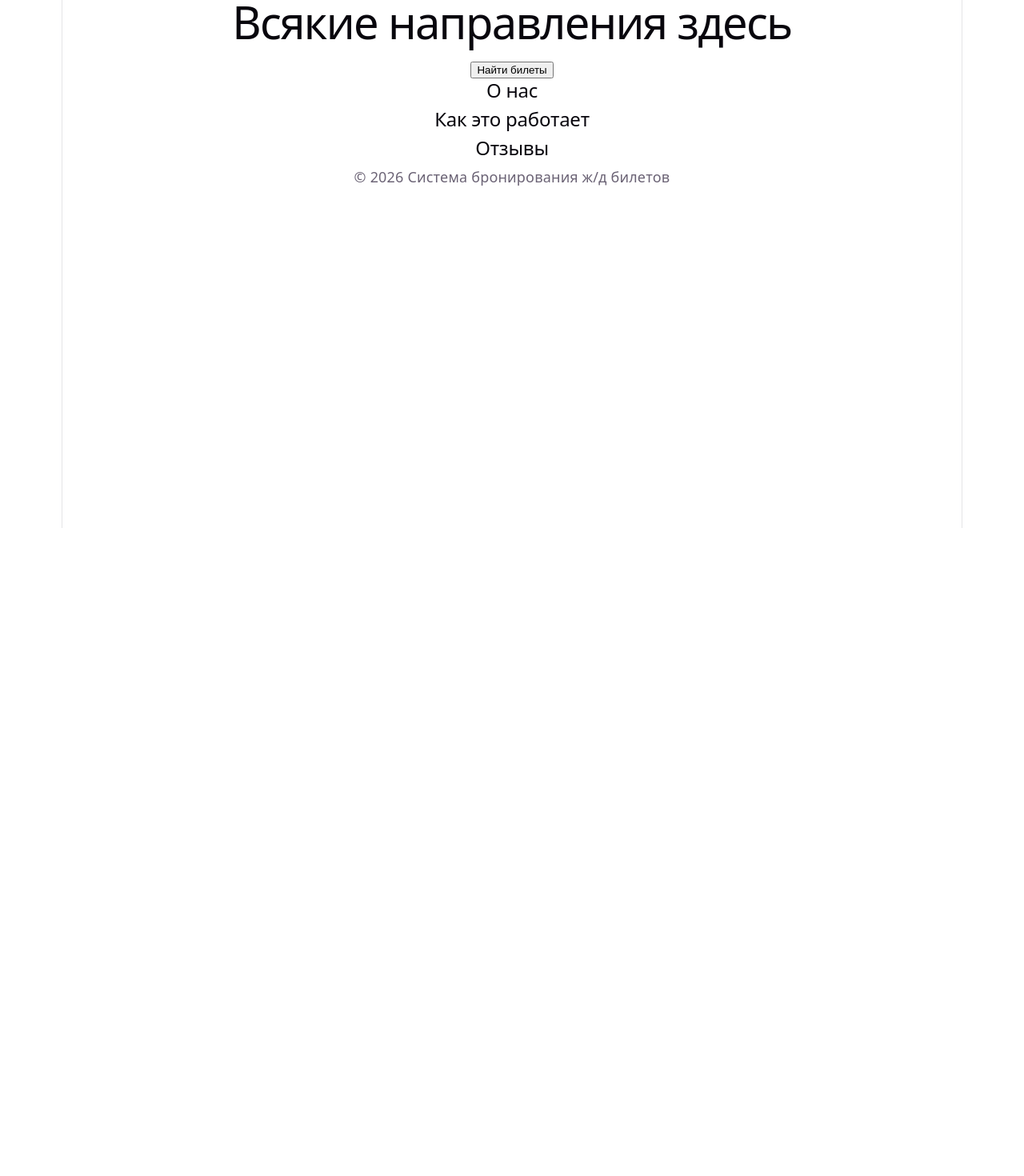
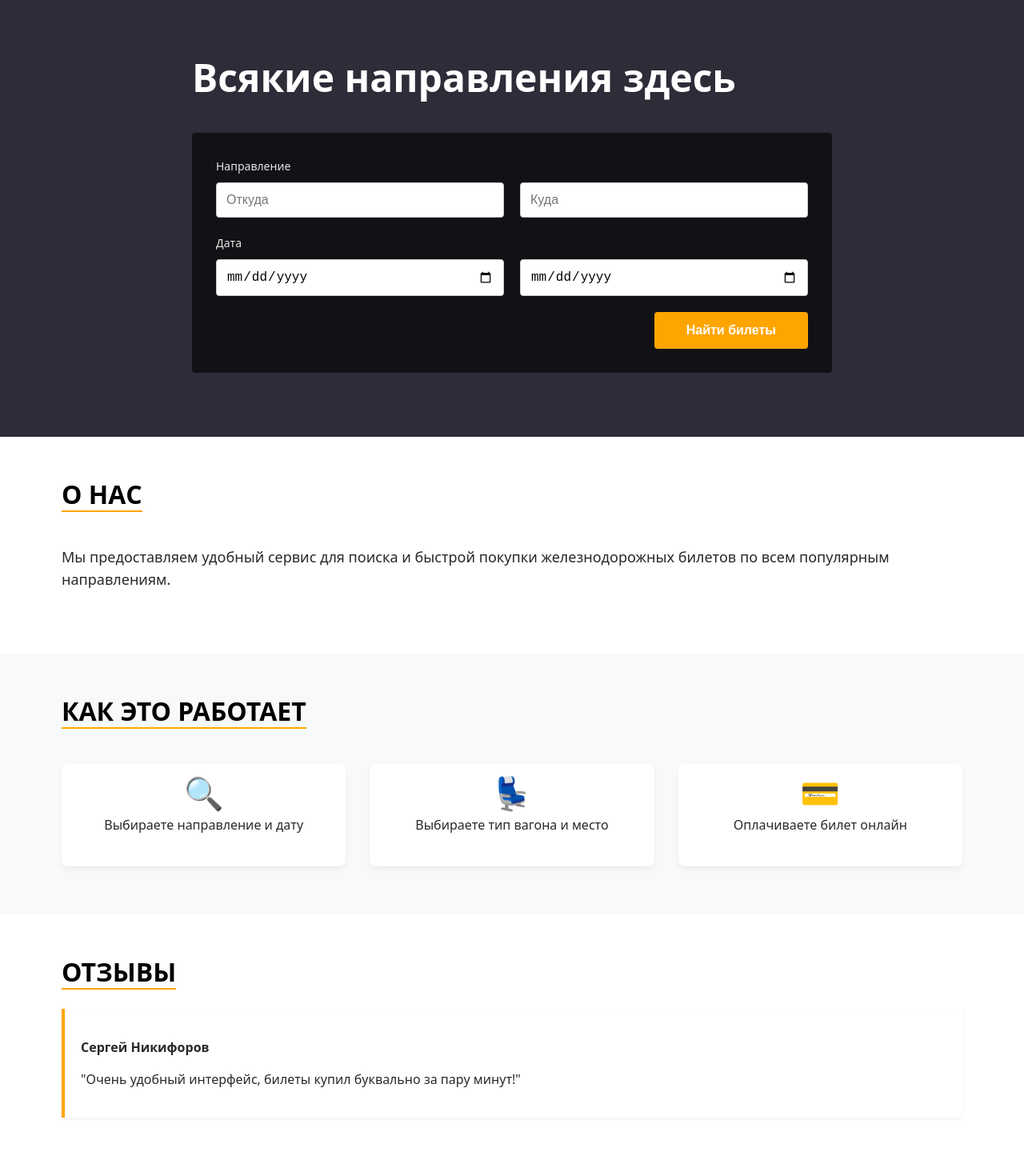
Before and after one commit to sergey060614/train-booking-app, a React (Vite) app: page /#/ in a window 1280 px wide. Shown: the part 140-1610 px from the top of the page at 80% size. Before the commit the page ends 800 px from the top, so only its background shows below. Built offline with nearby package versions, Linux system fonts and the light colour scheme.

Commit message:
Вёрстка главной страницы и формы поиска билетов

```diff
--- a/src/index.css
+++ b/src/index.css
@@ -1,111 +1,184 @@
 :root {
-  --text: #6b6375;
-  --text-h: #08060d;
-  --bg: #fff;
+  /* Фирменные цвета поезда (настройте точные хэши по Figma) */
+  --text: #292929;
+  --text-h: #000000;
+  --bg: #ffffff;
   --border: #e5e4e7;
   --code-bg: #f4f3ec;
-  --accent: #aa3bff;
-  --accent-bg: rgba(170, 59, 255, 0.1);
-  --accent-border: rgba(170, 59, 255, 0.5);
-  --social-bg: rgba(244, 243, 236, 0.5);
-  --shadow:
-    rgba(0, 0, 0, 0.1) 0 10px 15px -3px, rgba(0, 0, 0, 0.05) 0 4px 6px -2px;
+  --accent: #ffa500; /* Основной оранжевый цвет кнопок */
+  --accent-hover: #ffb732;
+  --accent-active: #e69500;
+  --shadow: rgba(0, 0, 0, 0.1) 0 4px 6px -1px, rgba(0, 0, 0, 0.06) 0 2px 4px -1px;
 
   --sans: system-ui, 'Segoe UI', Roboto, sans-serif;
   --heading: system-ui, 'Segoe UI', Roboto, sans-serif;
-  --mono: ui-monospace, Consolas, monospace;
 
-  font: 18px/145% var(--sans);
-  letter-spacing: 0.18px;
-  color-scheme: light dark;
+  font: 16px/150% var(--sans);
   color: var(--text);
   background: var(--bg);
-  font-synthesis: none;
-  text-rendering: optimizeLegibility;
-  -webkit-font-smoothing: antialiased;
-  -moz-osx-font-smoothing: grayscale;
-
-  @media (max-width: 1024px) {
-    font-size: 16px;
-  }
-}
-
-@media (prefers-color-scheme: dark) {
-  :root {
-    --text: #9ca3af;
-    --text-h: #f3f4f6;
-    --bg: #16171d;
-    --border: #2e303a;
-    --code-bg: #1f2028;
-    --accent: #c084fc;
-    --accent-bg: rgba(192, 132, 252, 0.15);
-    --accent-border: rgba(192, 132, 252, 0.5);
-    --social-bg: rgba(47, 48, 58, 0.5);
-    --shadow:
-      rgba(0, 0, 0, 0.4) 0 10px 15px -3px, rgba(0, 0, 0, 0.25) 0 4px 6px -2px;
-  }
-
-  #social .button-icon {
-    filter: invert(1) brightness(2);
-  }
+  box-sizing: border-box;
 }
 
 body {
   margin: 0;
+  padding: 0;
 }
 
+/* Главная обертка React-приложения */
 #root {
-  width: 1126px;
-  max-width: 100%;
-  margin: 0 auto;
-  text-align: center;
-  border-inline: 1px solid var(--border);
-  min-height: 100svh;
+  width: 100%; /* Убираем жесткие 1126px для полноценной верстки шапки и подвала */
+  min-height: 100vh;
   display: flex;
   flex-direction: column;
-  box-sizing: border-box;
 }
 
-h1,
-h2 {
+/* Базовые стили для заголовков */
+h1, h2, h3, h4 {
   font-family: var(--heading);
-  font-weight: 500;
   color: var(--text-h);
-}
-
-h1 {
-  font-size: 56px;
-  letter-spacing: -1.68px;
-  margin: 32px 0;
-  @media (max-width: 1024px) {
-    font-size: 36px;
-    margin: 20px 0;
-  }
-}
-h2 {
-  font-size: 24px;
-  line-height: 118%;
-  letter-spacing: -0.24px;
-  margin: 0 0 8px;
-  @media (max-width: 1024px) {
-    font-size: 20px;
-  }
-}
-p {
   margin: 0;
 }
 
-code,
-.counter {
-  font-family: var(--mono);
+/* Глобальные стили для кнопок дипломного проекта (3 состояния) */
+.button {
   display: inline-flex;
+  align-items: center;
+  justify-content: center;
+  padding: 12px 24px;
+  background-color: var(--accent);
+  color: #fff;
+  border: none;
   border-radius: 4px;
-  color: var(--text-h);
+  font-weight: bold;
+  font-size: 16px;
+  cursor: pointer;
+  transition: background-color 0.2s ease;
 }
 
-code {
-  font-size: 15px;
-  line-height: 135%;
-  padding: 4px 8px;
-  background: var(--code-bg);
+.button:hover {
+  background-color: var(--accent-hover);
 }
+
+.button:active {
+  background-color: var(--accent-active);
+}
+
+.button:disabled {
+  background-color: #939393;
+  cursor: not-allowed;
+  opacity: 0.6;
+}
+.hero {
+  background-color: #2d2c38; /* Замените на фоновое изображение из Figma позже */
+  color: #fff;
+  padding: 80px 20px;
+  display: flex;
+  justify-content: center;
+  align-items: center;
+}
+.hero__content {
+  width: 100%;
+  max-width: 800px;
+  text-align: left;
+}
+.hero__title {
+  font-size: 48px;
+  color: #fff;
+  margin-bottom: 40px;
+  line-height: 1.2;
+}
+
+/* --- Стили формы поиска билетов --- */
+.search-form {
+  background-color: rgba(0, 0, 0, 0.6);
+  padding: 30px;
+  border-radius: 4px;
+  display: flex;
+  flex-direction: column;
+  gap: 20px;
+}
+.search-form__row {
+  display: flex;
+  gap: 20px;
+  flex-wrap: wrap;
+}
+.search-form__field {
+  flex: 1;
+  min-width: 200px;
+  display: flex;
+  flex-direction: column;
+  gap: 8px;
+}
+.search-form__label {
+  font-size: 14px;
+  color: #e5e5e5;
+}
+.search-form__input {
+  padding: 12px;
+  font-size: 16px;
+  border: 1px solid #ccc;
+  border-radius: 4px;
+  background-color: #fff;
+  color: #000;
+}
+.search-form__submit {
+  align-self: flex-end;
+  padding: 14px 40px;
+}
+
+/* --- Стили информационных секций --- */
+.info-section {
+  padding: 60px 20px;
+  text-align: left;
+}
+.info-section_gray {
+  background-color: #f7f9fa;
+}
+.info-section__container {
+  max-width: 1126px;
+  margin: 0 auto;
+}
+.info-section__title {
+  font-size: 32px;
+  margin-bottom: 24px;
+  text-transform: uppercase;
+  border-bottom: 2px solid var(--accent);
+  display: inline-block;
+  padding-bottom: 8px;
+}
+.info-section__text {
+  font-size: 18px;
+  line-height: 1.6;
+}
+
+/* Сетка шагов */
+.steps-grid {
+  display: flex;
+  justify-content: space-between;
+  gap: 30px;
+  margin-top: 20px;
+}
+.steps-grid__item {
+  flex: 1;
+  text-align: center;
+  background: #fff;
+  padding: 24px;
+  border-radius: 8px;
+  box-shadow: 0 4px 6px rgba(0,0,0,0.05);
+}
+.steps-grid__icon {
+  font-size: 40px;
+  margin-bottom: 16px;
+}
+
+/* Отзывы */
+.reviews-list__item {
+  background: #fff;
+  padding: 20px;
+  border-left: 4px solid var(--accent);
+  box-shadow: 0 2px 4px rgba(0,0,0,0.05);
+}
+.reviews-list__author {
+  font-weight: bold;
+  margin-bottom: 8px;
+}
--- a/src/pages/HomePage.jsx
+++ b/src/pages/HomePage.jsx
@@ -1,20 +1,135 @@
+import { useState } from 'react';
 import { useNavigate } from 'react-router-dom';
 import Layout from '../components/Layout';
 
 function HomePage() {
   const navigate = useNavigate();
 
+  // Состояния для формы поиска билетов
+  const [fromCity, setFromCity] = useState('');
+  const [toCity, setToCity] = useState('');
+  const [dateOut, setDateOut] = useState('');
+  const [dateReturn, setDateReturn] = useState('');
+
+  // Обработчик отправки формы
+  const handleSearch = (e) => {
+    e.preventDefault();
+    if (!fromCity || !toCity || !dateOut) {
+      alert('Пожалуйста, заполните пункты отправления, прибытия и дату.');
+      return;
+    }
+    // Переходим на страницу результатов поиска
+    navigate('/routes');
+  };
+
   return (
     <Layout>
+      {/* 1. Главный экран с формой поиска */}
       <section className="hero">
-        <h1>Всякие направления здесь</h1>
-        {/* Форма поиска */}
-        <button className="button" onClick={() => navigate('/routes')}>Найти билеты</button>
+        <div className="hero__content">
+          <h1 className="hero__title">Всякие направления здесь</h1>
+
+          <form className="search-form" onSubmit={handleSearch}>
+            <div className="search-form__row">
+              {/* Поле ОТКУДА */}
+              <div className="search-form__field">
+                <label className="search-form__label">Направление</label>
+                <input
+                  type="text"
+                  placeholder="Откуда"
+                  value={fromCity}
+                  onChange={(e) => setFromCity(e.target.value)}
+                  className="search-form__input"
+                />
+              </div>
+
+              {/* Поле КУДА */}
+              <div className="search-form__field">
+                <label className="search-form__label">&nbsp;</label>
+                <input
+                  type="text"
+                  placeholder="Куда"
+                  value={toCity}
+                  onChange={(e) => setToCity(e.target.value)}
+                  className="search-form__input"
+                />
+              </div>
+            </div>
+
+            <div className="search-form__row">
+              {/* Дата ТУДА */}
+              <div className="search-form__field">
+                <label className="search-form__label">Дата</label>
+                <input
+                  type="date"
+                  value={dateOut}
+                  onChange={(e) => setDateOut(e.target.value)}
+                  className="search-form__input"
+                />
+              </div>
+
+              {/* Дата ОБРАТНО */}
+              <div className="search-form__field">
+                <label className="search-form__label">&nbsp;</label>
+                <input
+                  type="date"
+                  value={dateReturn}
+                  onChange={(e) => setDateReturn(e.target.value)}
+                  className="search-form__input"
+                />
+              </div>
+            </div>
+
+            <button type="submit" className="button search-form__submit">
+              Найти билеты
+            </button>
+          </form>
+        </div>
       </section>
 
-      <section id="about"><h2>О нас</h2></section>
-      <section id="how-it-works"><h2>Как это работает</h2></section>
-      <section id="reviews"><h2>Отзывы</h2></section>
+      {/* 2. Секция О НАС */}
+      <section id="about" className="info-section">
+        <div className="info-section__container">
+          <h2 className="info-section__title">О нас</h2>
+          <p className="info-section__text">
+            Мы предоставляем удобный сервис для поиска и быстрой покупки железнодорожных билетов по всем популярным направлениям.
+          </p>
+        </div>
+      </section>
+
+      {/* 3. Секция КАК ЭТО РАБОТАЕТ */}
+      <section id="how-it-works" className="info-section info-section_gray">
+        <div className="info-section__container">
+          <h2 className="info-section__title">Как это работает</h2>
+          <div className="steps-grid">
+            <div className="steps-grid__item">
+              <div className="steps-grid__icon">🔍</div>
+              <p>Выбираете направление и дату</p>
+            </div>
+            <div className="steps-grid__item">
+              <div className="steps-grid__icon">💺</div>
+              <p>Выбираете тип вагона и место</p>
+            </div>
+            <div className="steps-grid__item">
+              <div className="steps-grid__icon">💳</div>
+              <p>Оплачиваете билет онлайн</p>
+            </div>
+          </div>
+        </div>
+      </section>
+
+      {/* 4. Секция ОТЗЫВЫ */}
+      <section id="reviews" className="info-section">
+        <div className="info-section__container">
+          <h2 className="info-section__title">Отзывы</h2>
+          <div className="reviews-list">
+            <div className="reviews-list__item">
+              <p className="reviews-list__author">Сергей Никифоров</p>
+              <p className="reviews-list__text">"Очень удобный интерфейс, билеты купил буквально за пару минут!"</p>
+            </div>
+          </div>
+        </div>
+      </section>
     </Layout>
   );
 }
```
Also changed, not shown: src/components/CoachSchema.jsx (added, +37 -0 lines), src/components/SidebarFilter.jsx (added, +50 -0 lines).
